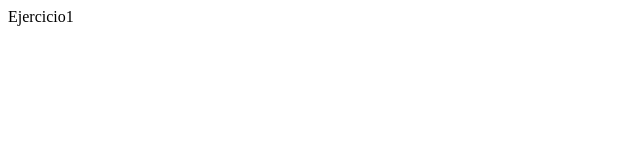
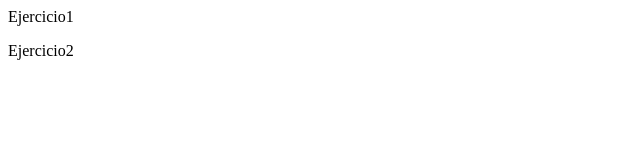
Before and after one commit to Jdiaz88/ejemplo_git, a plain HTML site: page index.html in a window 1280 px wide. Shown: the full height of the page, 0-640 px from the left. Drawn offline with Linux system fonts and the light colour scheme.

Commit message:
Segunda entreha

```diff
--- a/index.html
+++ b/index.html
@@ -3,5 +3,6 @@
    <title>Ejemplo1</title>
 </head>
    <p>Ejercicio1</p>
+     <p>Ejercicio2</p>
 </body>
 </html>
```
